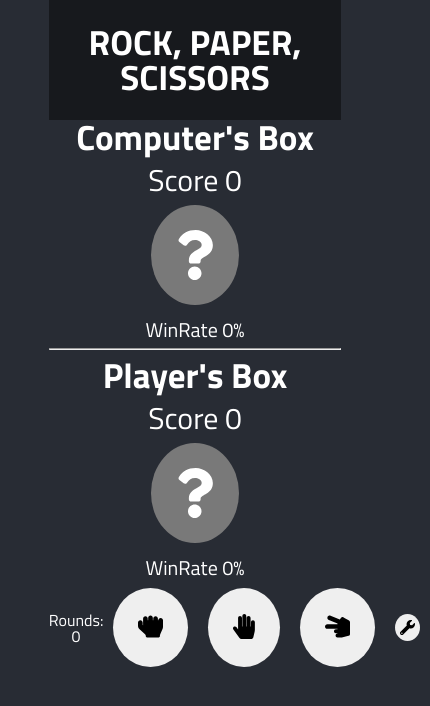
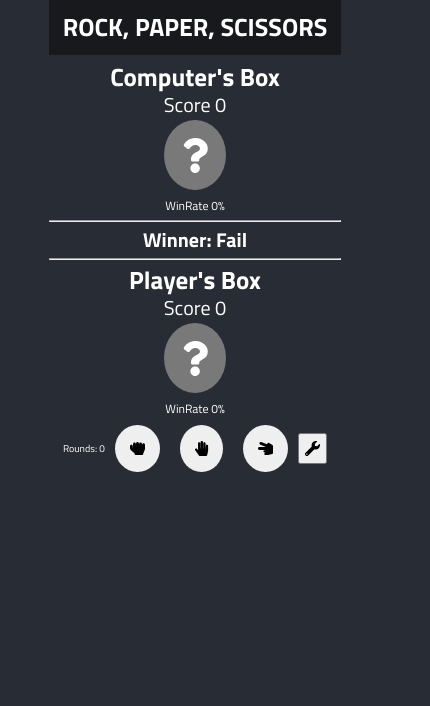
Before and after one commit to Dreed657/RockyPods, a React (Create React App) app: page / in a window 390 px wide. Shown: the top 706 px of the page, 430 px wide, since content can reach past the window. Built offline with nearby package versions, Linux system fonts and the light colour scheme.

Commit message:
Refactor: Add CSS media queries

```diff
--- a/src/App.css
+++ b/src/App.css
@@ -3,15 +3,3 @@
   margin: 0px auto;
   text-align: center;
 }
-
-header {
-  width: 100%;
-}
-
-header h1 {
-  padding: 25px 0px;
-  font-size: 35px;
-  font-weight: 700;
-  color: white;
-  background-color: #17191d;
-}
--- a/src/components/GameBody/index.tsx
+++ b/src/components/GameBody/index.tsx
@@ -28,6 +28,8 @@ const GameBody = () => {
     const [computerScore, setComputerScore] = useState<number>(0);
     const [drawScore, setDrawScore] = useState<number>(0);
 
+    const [roundResult, setRoundResult] = useState<ResultEnum>(ResultEnum.Fail);
+
     const [playerWinRate, setPlayerWinRate] = useState<number>(0);
     const [computerWinRate, setComputerWinRate] = useState<number>(0);
 
@@ -39,7 +41,7 @@ const GameBody = () => {
         let computerInput = GameService.ComputerPlay();
         setComputerGesture(computerInput);
 
-        let roundResult = GameService.CheckWin(playerGesture, computerGesture);
+        setRoundResult(GameService.CheckWin(playerGesture, computerGesture));
 
         if (roundResult === ResultEnum.Player) {
             setPlayerScore(playerScore + 1);
@@ -60,7 +62,8 @@ const GameBody = () => {
                 setDrawScore(drawScore + 1);
                 break;
             default:
-                console.log('Something went south!')
+                console.log('Something went south!');
+                break;
         }
 
         // [Dispute Wins / (Dispute Wins + Dispute Losses)] * 100 = Win Rate
@@ -98,31 +101,33 @@ const GameBody = () => {
                 Score={computerScore}
                 WinRate={computerWinRate}
             ></PlayerBox>
-
             <hr />
-
+            <p className="resultDisplay">Winner: {ResultEnum[roundResult]}</p>
+            <hr />
             <PlayerBox
                 Name={'Player'}
                 Gesture={playerGesture}
                 Score={playerScore}
                 WinRate={playerWinRate}
             ></PlayerBox>
-
             <div className="playerActions">
-                <p>Rounds: {roundsCount}</p>
+                <p className="roundCounter">Rounds: {roundsCount}</p>
                 <Button
+                    className="playerActionButton"
                     onClick={() => onPlayerAction(HandEnum.Rock)}
                     color="secondary"
                 >
                     <FontAwesomeIcon icon={faHandRock} />
                 </Button>
                 <Button
+                    className="playerActionButton"
                     onClick={() => onPlayerAction(HandEnum.Paper)}
                     color="secondary"
                 >
                     <FontAwesomeIcon icon={faHandPaper} />
                 </Button>
                 <Button
+                    className="playerActionButton"
                     onClick={() => onPlayerAction(HandEnum.Scissors)}
                     color="secondary"
                 >
--- a/src/components/GameBody/styles.css
+++ b/src/components/GameBody/styles.css
@@ -1,16 +1,43 @@
 .GameBox {
     min-height: 100%;
 }
+
 .playerActions {
     display: inline-flex;
     align-items: center;
     text-align: center;
 }
 
-button {
+p.resultDisplay {
+    font-size: 30px;
+    font-weight: 650;
+}
+
+.roundCounter {
+    font-size: 15px;
+}
+
+button.playerActionButton {
     font-size: 25px;
     padding: 25px;
     border-radius: 50%;
     border: 0px;
     margin: 10px 10px;
 }
+
+@media screen and (max-width: 600px) {
+    .roundCounter {
+        font-size: 10px;
+    }
+    p.resultDisplay {
+        font-size: 20px;
+        font-weight: 550;
+    }
+    button.playerActionButton {
+        font-size: 15px;
+        padding: 15px;
+        border-radius: 50%;
+        border: 0px;
+        margin: 10px 10px;
+    }
+}
--- a/src/components/Header/index.tsx
+++ b/src/components/Header/index.tsx
@@ -1,9 +1,11 @@
 import React from 'react'
+
+import './styles.css'
 
 const Header = () => {
     return (
         <header>
-            <h1>ROCK, PAPER, SCISSORS</h1>
+            <p className="heading">ROCK, PAPER, SCISSORS</p>
         </header>
     )
 }
--- /dev/null
+++ b/src/components/Header/styles.css
@@ -0,0 +1,19 @@
+header {
+    width: 100%;
+    margin-bottom: 10px;
+}
+
+p.heading {
+    padding: 25px 0px;
+    font-size: 35px;
+    font-weight: 700;
+    color: white;
+    background-color: #17191d;
+}
+
+@media screen and (max-width: 600px) {
+    p.heading {
+        font-size: 25px;
+        padding: 15px 0px;
+    }
+}
--- a/src/components/PlayerBox/styles.css
+++ b/src/components/PlayerBox/styles.css
@@ -27,3 +27,26 @@
     display: inline-flex;
     border-radius: 50%;
 }
+
+@media screen and (max-width: 600px) {
+    .name {
+        font-size: 25px;
+        font-weight: 650;
+    }
+
+    .score {
+        font-size: 20px;
+        margin-top: 5px;
+        margin-bottom: 5px;
+    }
+
+    .winRate {
+        font-size: 12px;
+        margin-top: 10px;
+    }
+
+    .mainGesture {
+        padding: 0.5em;
+        font-size: 35px;
+    }
+}
```
Also changed, not shown: 1 other file (tests, documents, lock files or other folders).
